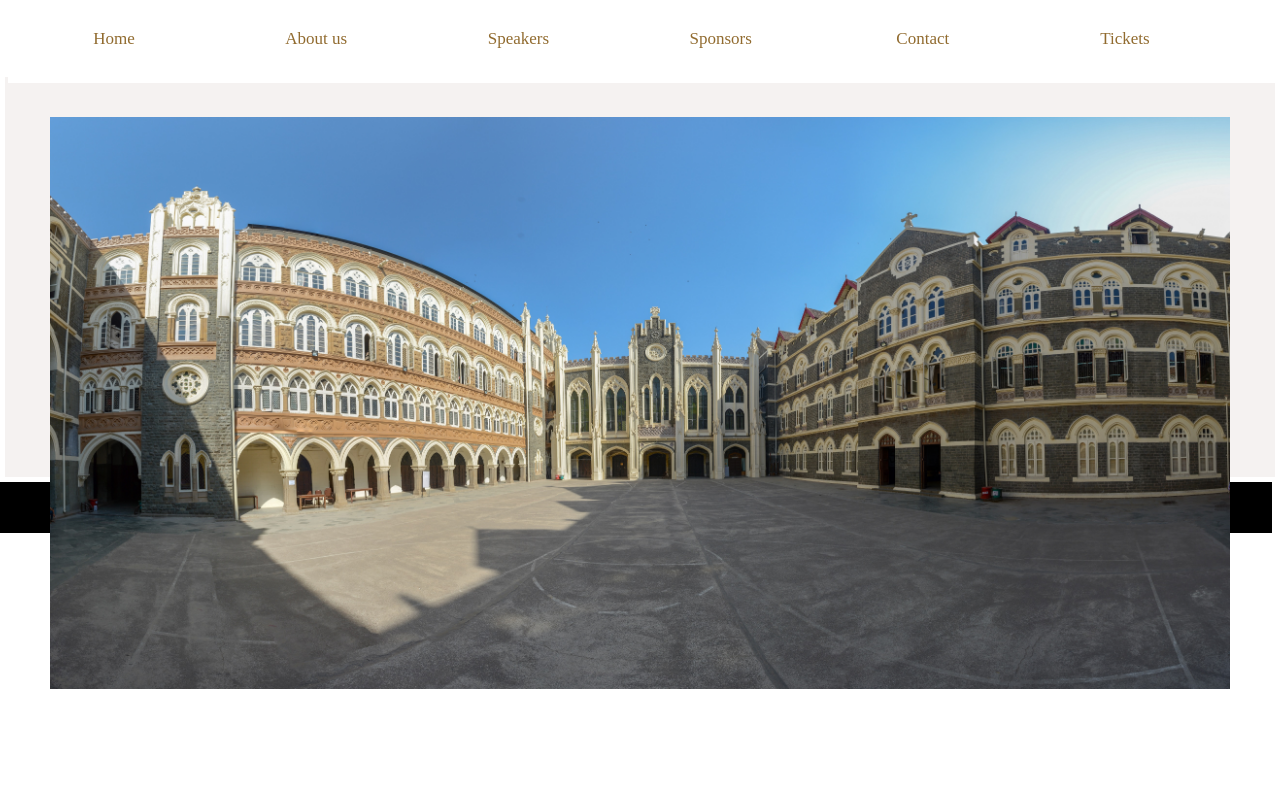
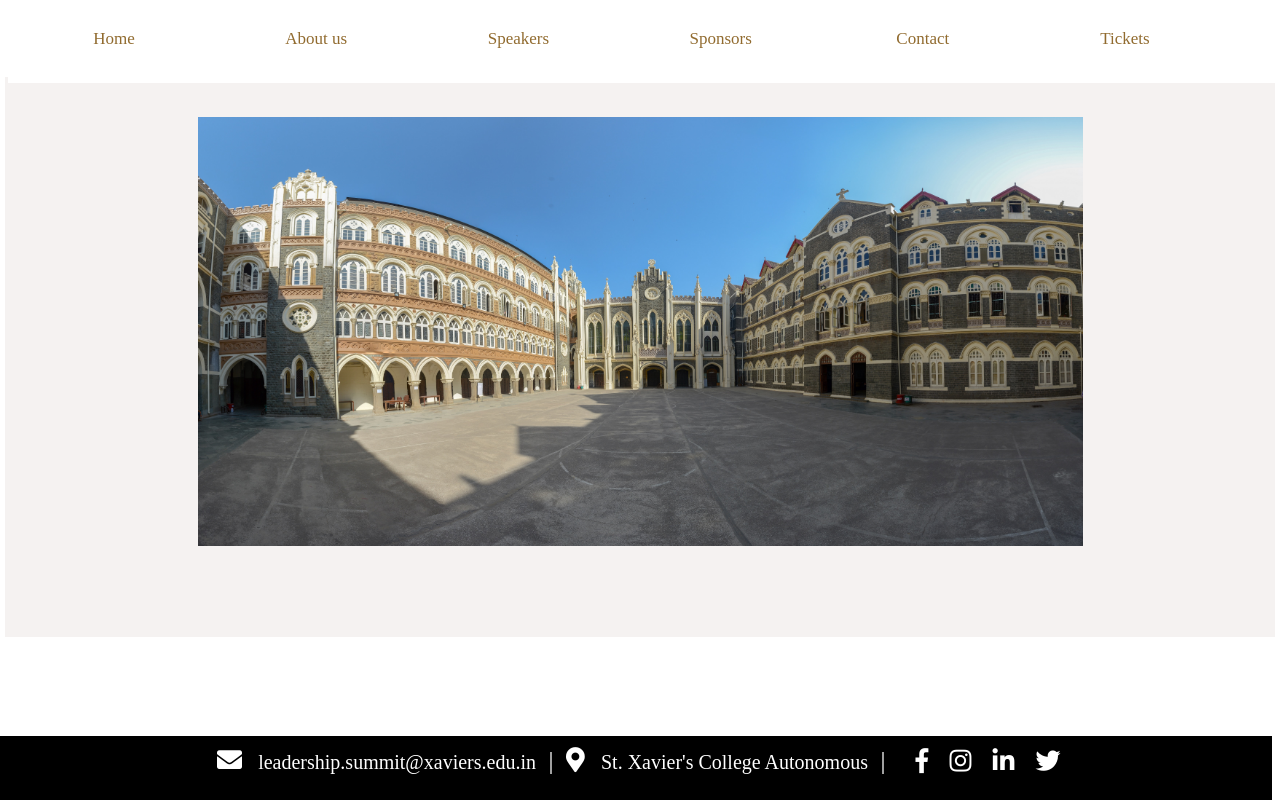
Before and after one commit to sonagrasumit/leadershipsummit, a PHP site: page /aboutUs.php in a window 1280 px wide. Run offline with PHP 8.4, Linux system fonts and the light colour scheme; some libraries are stand-ins or nearby versions.

Commit message:
grid row height
Co-Authored-By: Sonagra Sumit <sonagrasumit@gmail.com>

```diff
--- a/aboutUs.php
+++ b/aboutUs.php
@@ -29,7 +29,7 @@
   <?php include("topnav.php"); ?>
   <div class="item2" style="margin-top:-30px;" id="item2">
     <div class="about_xavier">
-        <img src="images/quad_pan1.JPG" alt="Quadrangle" width="100%">
+        <img class="sxc_image" src="images/quad_pan1.JPG" alt="Quadrangle">
 
 
     </div>
--- a/css/aboutUs.css
+++ b/css/aboutUs.css
@@ -2,13 +2,14 @@ body{
     margin: 0;
     padding: 0;
 }
+
 .topnav {grid-area : topnav}
 .item2 {grid-area: about_xavier}
 
 .grid-container {
     display: grid;
     grid-template-columns: repeat(6,1fr);
-    grid-auto-rows: minmax(100px, auto);
+    grid-auto-rows: minmax(min-content, max-content);
     grid-template-rows: 100px 1fr;
     grid-gap: 2px;
     z-index: 0;
@@ -26,7 +27,6 @@ body{
    }
    .item2{
     color:#000000;
-    height: 400px;
     min-height: 100px;
     background-color:#f5f2f1;
   }
@@ -36,8 +36,13 @@ body{
     padding: 12px 0px;
     width: 99.4%;
     background-color:#000000;
+    position: fixed;
+    bottom: 0;
 
-
+}
+.sxc_image{
+  width: 75%;
+  height: auto;
 }
 
 .topnav {
--- a/css/style.css
+++ b/css/style.css
@@ -74,12 +74,7 @@ body{
   .leadership_summit_info .summit_logo{
     margin: 5px;
   }
-.item2{
-    color:#000000;
-    height: 400px;
-    min-height: 100px;
-    background-color:#f5f2f1;
-  }
+
 .about_xavier{
   padding: 10px;
 }
```
